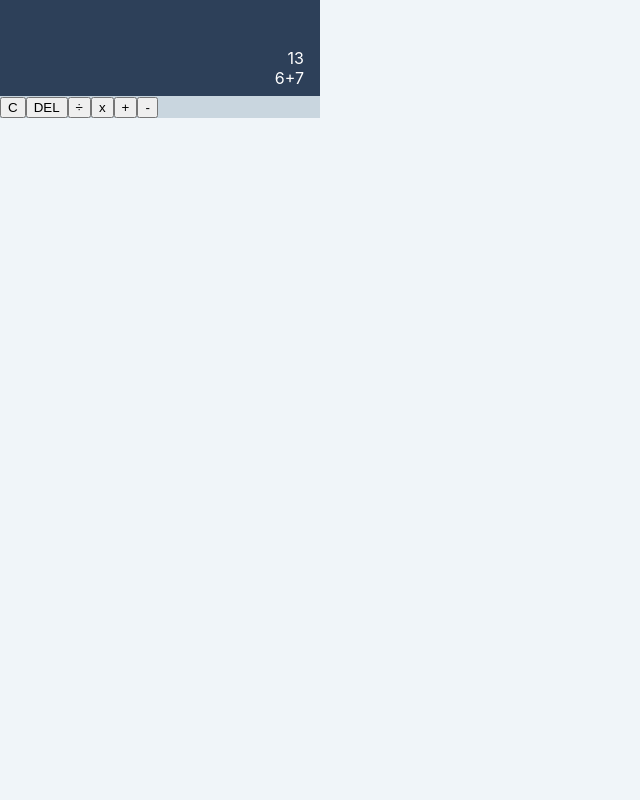
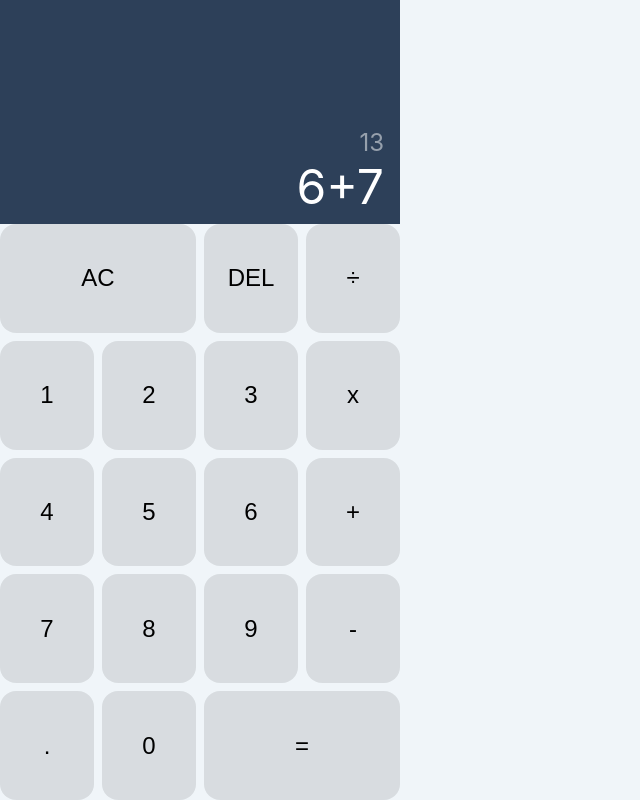
Before and after one commit to AristoRap/calculator, a React (Create React App) app: page / in a window 1280 px wide. Shown: the whole page, without its empty margins (0-640 px from the left). Built offline with nearby package versions, Linux system fonts and the light colour scheme.

Commit message:
added basic calc styling

```diff
--- a/src/components/calculator/Calculator.jsx
+++ b/src/components/calculator/Calculator.jsx
@@ -4,20 +4,31 @@ import "./Calculator.scss"
 export default class Calculator extends Component {
   render() {
   return (
-      <div className="calculator-wrapper">
       <div className="calculator">
         <div className="calculator-screen">
           <div className="calculator-result">13</div>
           <div className="calculator-current">6+7</div>
         </div>
-            <div className="calculator-operators">
-              <button>C</button>
+          <div className="calculator-buttons">
+            <button className="span-two">AC</button>
             <button>DEL</button>
             <button>÷</button>
+
+            <button>1</button>
+            <button>2</button>
+            <button>3</button>
             <button>x</button>
+            <button>4</button>
+            <button>5</button>
+            <button>6</button>
             <button>+</button>
+            <button>7</button>
+            <button>8</button>
+            <button>9</button>
             <button>-</button>
-            </div>
+            <button>.</button>
+            <button>0</button>
+            <button className="span-two">=</button>
           </div>
       </div>
     )
--- a/src/components/calculator/Calculator.scss
+++ b/src/components/calculator/Calculator.scss
@@ -1,22 +1,44 @@
 // Color palette
-$background-calc: #C9D6DF;
+$background-calc: white;
 
 .calculator {
-  &-wrapper {
-    display: flex;
-    min-height: 100vh;
-  }
-  @media (min-width: 25rem) {
-    max-width: 20rem;
-  }
+  min-height: 100vh;
+  display: flex;
+  flex-direction: column;
+  max-width: 25rem;
   height: fit-content;
   width: 100%;
-  background-color: $background-calc;
 
   &-screen {
+    font-size: 3rem;
     text-align: right;
     background-color: #2D4059;
     color: white;
-    padding: 3rem 1rem 0.5rem 1rem;
+    padding: 8rem 1rem 0.5rem 1rem;
+  }
+  &-result {
+    font-size: 1.5rem;
+    color: rgba(255, 255, 255, 0.5);
+  }
+
+  &-buttons {
+    flex-grow: 1;
+    display: grid;
+    gap: 0.5rem;
+    grid-template-columns: repeat(4, 1fr);
+    grid-template-rows: auto;
+  }
+
+  button {
+    outline: none;
+    border: none;
+    font-size: 1.5rem;
+    padding: 1rem;
+    background-color: rgba(0, 0, 0, 0.1);
+    border-radius: 1rem;
+  }
+
+  .span-two {
+    grid-column: span 2;
   }
 }
```
Lines whose indentation alone changed are shown as unchanged.
